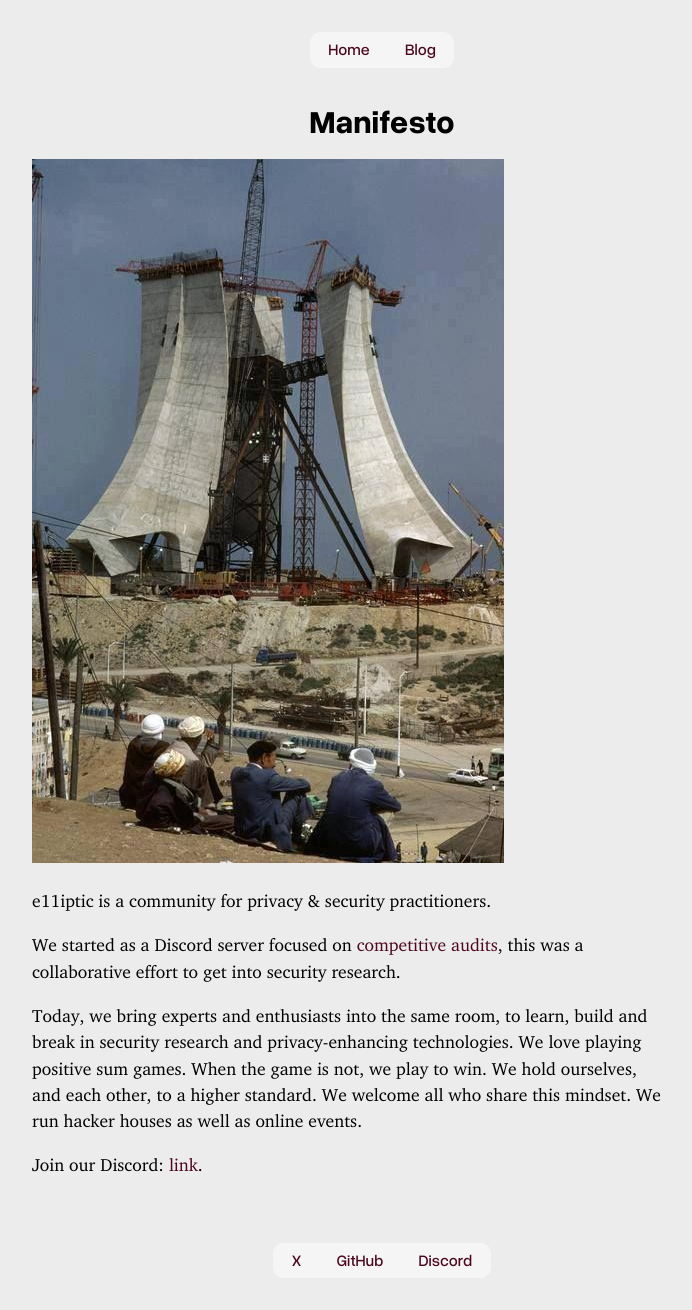
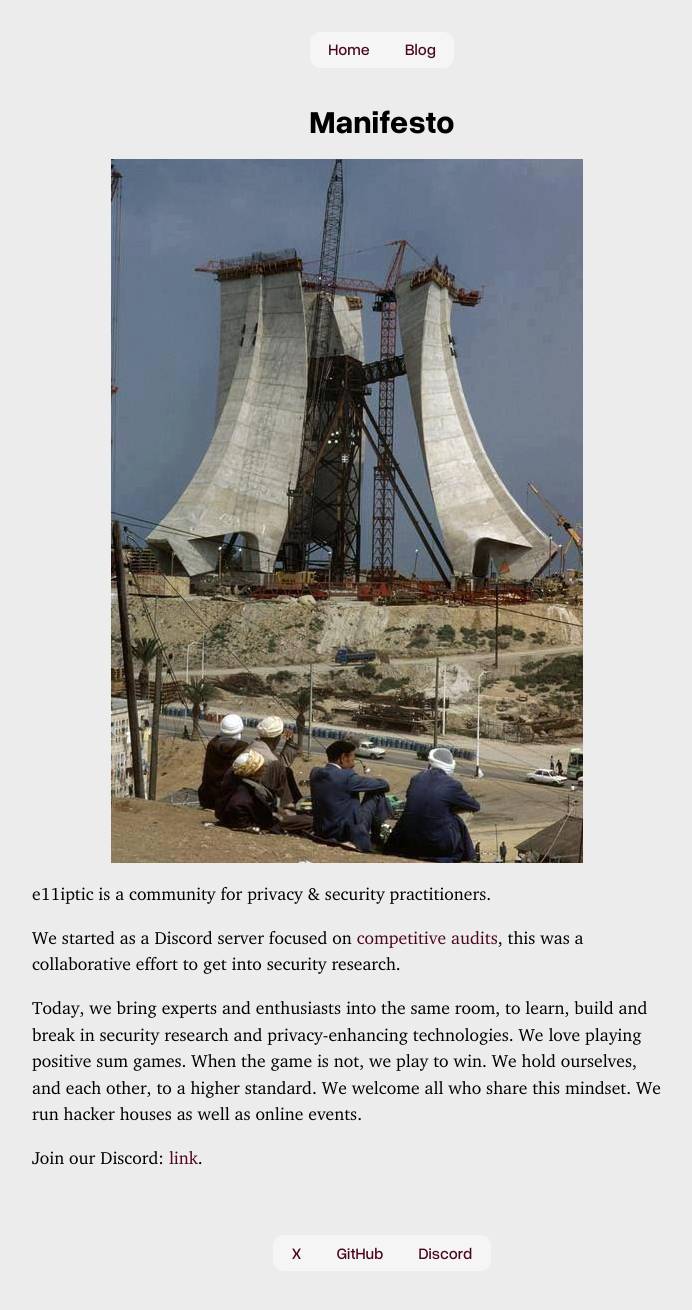
Before and after one commit to e11iptic/e11iptic.github.io, a Jekyll site: the page built from _posts/2025-11-02-Manifesto.md, in a window 1280 px wide. Shown: the whole page, without its empty margins (258-950 px from the left). Built offline with Jekyll 4.4.1, drawn with Linux system fonts in a browser that asks for light colours.

Commit message:
Fix image width

```diff
--- a/_sass/main.scss
+++ b/_sass/main.scss
@@ -154,6 +154,13 @@ footer {
         }
     }
 
+    .post-content img {
+        max-width: 100%;
+        height: auto;
+        display: block;
+        margin: 0 auto;
+    }
+
     // Navigation between posts
     .post-navigation {
         display: flex;
```
